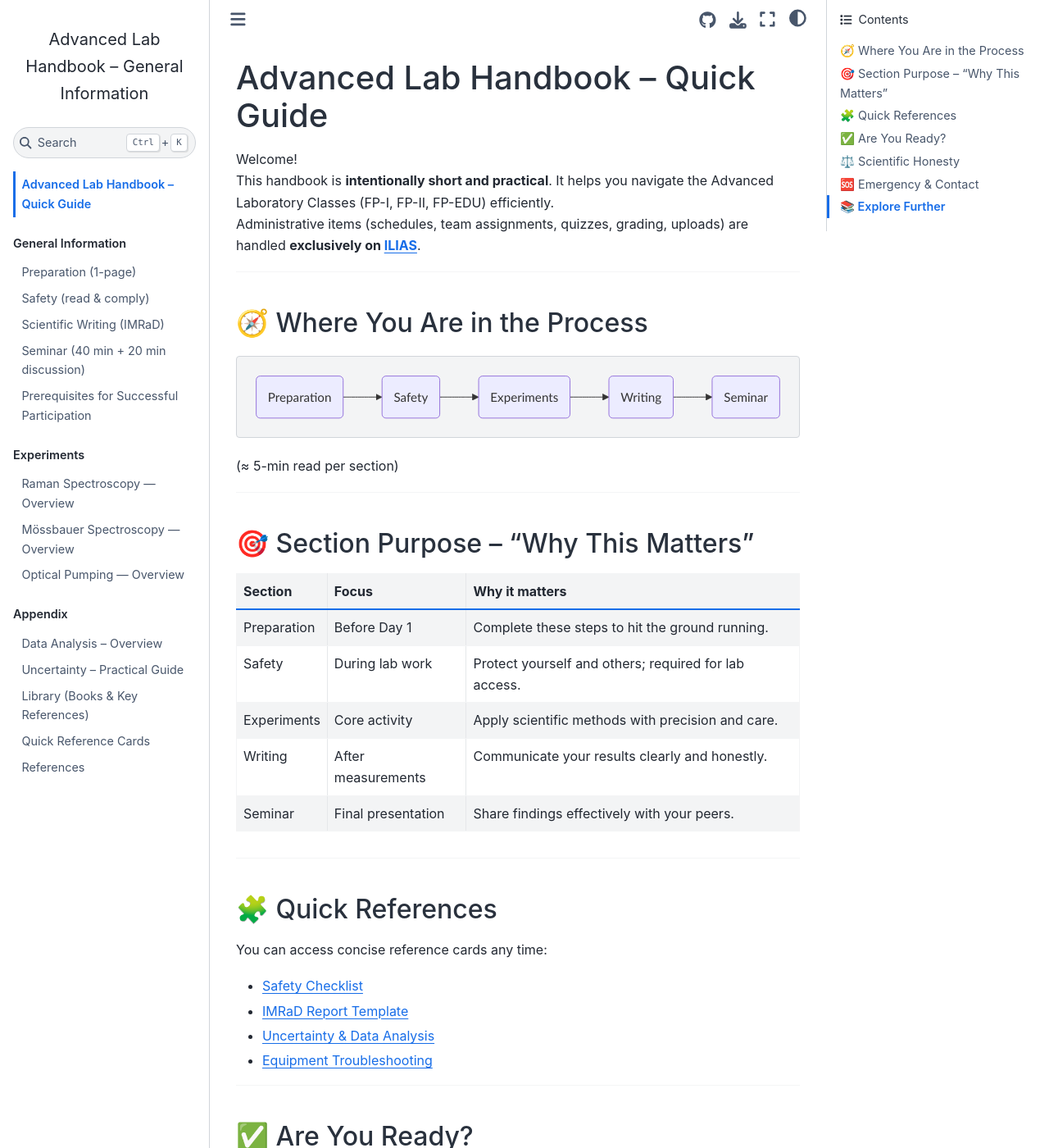
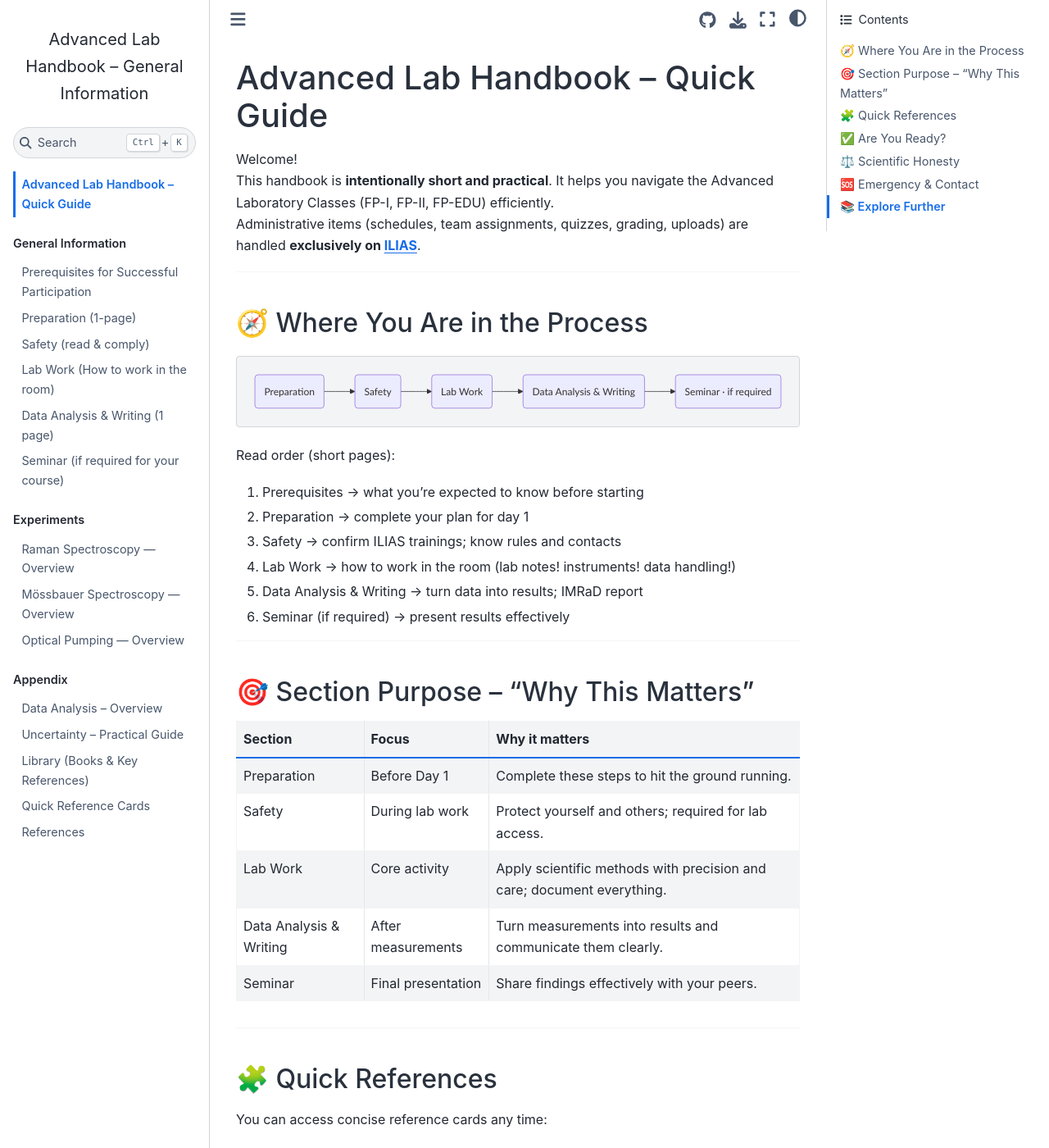
Before and after one commit to adv-labs-ufr/handbook, a Jupyter Book: the page built from intro.md, in a window 1280 px wide and 1400 px high. Shown: the whole window at 82% size. Built offline with Jupyter Book 1.0.4 settings and Sphinx 7.4.7 and the Sphinx Book theme 1.1.4, drawn with Linux system fonts in a browser that asks for light colours; some of the changed text lies outside the part shown.

Commit message:
Fix mermaid block syntax

````diff
--- a/_toc.yml
+++ b/_toc.yml
@@ -4,11 +4,12 @@ root: intro
 parts:
   - caption: General Information
     chapters:
+      - file: general-info/prerequisites
       - file: general-info/preparation
       - file: general-info/safety
-      - file: general-info/writing
+      - file: general-info/lab-work
+      - file: general-info/data-analysis-writing
       - file: general-info/seminar
-      - file: general-info/prerequisites
 
   - caption: Experiments
     chapters:
--- /dev/null
+++ b/general-info/lab-work.md
@@ -0,0 +1,24 @@
+# Lab Work (How to work in the room)
+
+**Why this matters:** What you do at the bench decides your result’s quality. Good **lab notes** are your memory, evidence, and protection.
+
+## Before you start (2 min)
+- Confirm **ILIAS safety trainings** are done (general + laser/radiation if relevant).
+- Quick **instrument check**: power, cables, grounding, probe 1×/10×, interlocks/shutters.
+- Open your **lab notebook**: Title · Names · Date/Time · Setup sketch with labels/serials.
+
+## Lab notes – essentials (non-negotiable)
+- Write **chronologically** what you do and why (actions → observations → immediate result).
+- Log **parameters** (units!), file names, timestamps, software versions; paste quick plots.
+- **Never delete** entries or raw data; **annotate** corrections. Sign each session.
+
+## While measuring
+- Save raw data with **clear filenames**; back up to agreed location regularly.
+- Make quick plots to catch issues early (range, noise, drift, units).
+- Record **changes** explicitly (who/when/what/why).
+
+## End of day (2-minute checklist)
+- Data saved + backup confirmed; mark versions in notes.
+- Summarize what worked/failed; list **next steps**.
+- Secure sources/lasers; tidy and power down as required.
+- Sign your notes; inform tutor of any safety/equipment concerns.
--- a/general-info/seminar.md
+++ b/general-info/seminar.md
@@ -1,9 +1,9 @@
-# Seminar (40 min + 20 min discussion)
+# Seminar (if required for your course)
 
 Flow: motivation → theory → setup/methods → raw→processed data → results → summary.
 Discuss **how** analysis yields the final result (uncertainties!).
 Slides: readable labels, units, references on relevant slides.
 
 ```{tip}
-Templates will be provided here once available. For now, follow the IMRaD outline in Writing.
+Templates will be provided here once available. For now, follow the IMRaD outline in {doc}`data-analysis-writing`.
 ```
--- a/intro.md
+++ b/intro.md
@@ -9,9 +9,16 @@ Administrative items (schedules, team assignments, quizzes, grading, uploads) ar
 ## 🧭 Where You Are in the Process
 ```{mermaid}
 graph LR
-  A(Preparation) --> B(Safety) --> C(Experiments) --> D(Writing) --> E(Seminar)
+  A(Preparation) --> B(Safety) --> C(Lab Work) --> D(Data Analysis & Writing) --> E(Seminar · if required)
 ```
-(≈ 5-min read per section)
+
+Read order (short pages):
+1. Prerequisites → what you’re expected to know before starting
+2. Preparation → complete your plan for day 1
+3. Safety → confirm ILIAS trainings; know rules and contacts
+4. Lab Work → how to work in the room (lab notes! instruments! data handling!)
+5. Data Analysis & Writing → turn data into results; IMRaD report
+6. Seminar (if required) → present results effectively
 
 ---
 
@@ -21,8 +28,8 @@ graph LR
 | --- | --- | --- |
 | Preparation | Before Day 1 | Complete these steps to hit the ground running. |
 | Safety | During lab work | Protect yourself and others; required for lab access. |
-| Experiments | Core activity | Apply scientific methods with precision and care. |
-| Writing | After measurements | Communicate your results clearly and honestly. |
+| Lab Work | Core activity | Apply scientific methods with precision and care; document everything. |
+| Data Analysis & Writing | After measurements | Turn measurements into results and communicate them clearly. |
 | Seminar | Final presentation | Share findings effectively with your peers. |
 
 ---
@@ -74,7 +81,7 @@ All work in this lab follows the [Principles of Good Scientific Practice](https:
 Appendix topics available:
 - [Error & Uncertainty Analysis](appendix/data-analysis/uncertainty)
 - [Plotting & Fitting Guidelines](appendix/data-analysis/overview)
-- [IMRaD Writing Guidance](general-info/writing)
+- [IMRaD Writing Guidance](general-info/data-analysis-writing)
 - [Recommended Literature](appendix/library)
 
 ---
````
Also changed, not shown: general-info/data-analysis-writing.md (added, +16 -0 lines), general-info/writing.md (deleted, +0 -11 lines).
